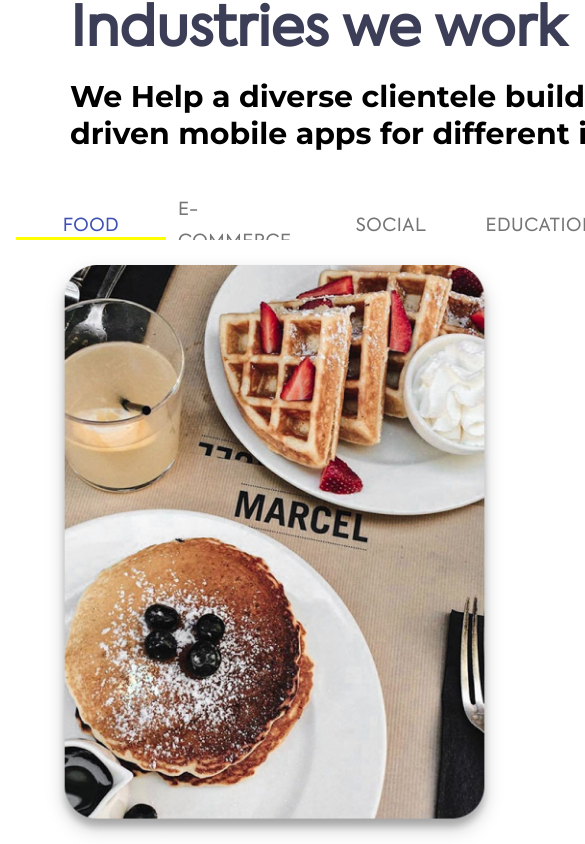
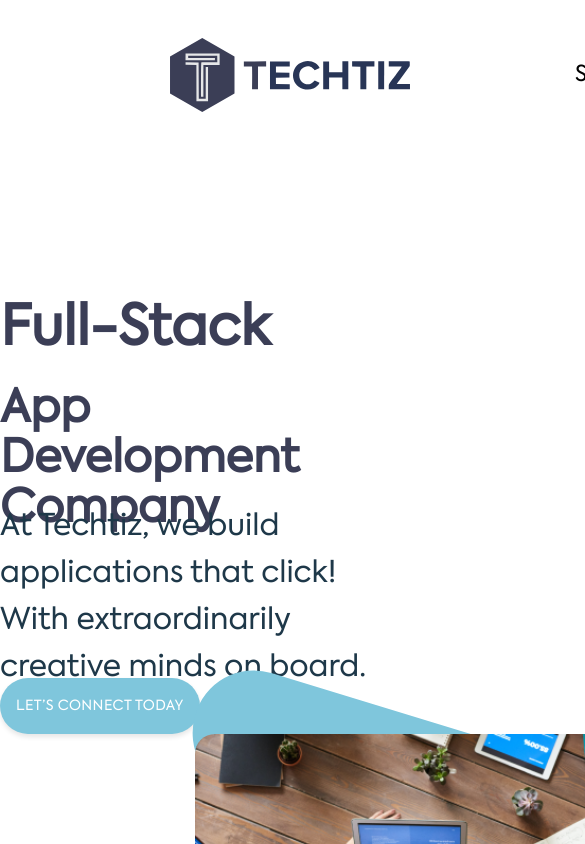
Before and after one commit to mohsinghafoor/techtiz, a React (Create React App) app: page / in a window 390 px wide. Shown: the top 844 px of the page, 585 px wide, since content can reach past the window. Built offline with nearby package versions, Linux system fonts and the light colour scheme.

Commit message:
made feedback,process and projects responsive with grids

```diff
--- a/src/App.js
+++ b/src/App.js
@@ -14,18 +14,22 @@ import { PrivacyPolocy } from "./components/privacyPolicy";
 function App() {
   return (
     <>
-      <Industries />
-      {/* <Header />
-      <FullStack />
-      <Services />
+      {/*
       <Process />
       <Projects />
+      {/*
+
+      <Services /> */}
+      <Header />
+      <FullStack />
+      <Process />
+      <Industries />
       <Feedback />
+      {/* <Pricing /> */}
 
-      <Pricing /> */}
-      {/* <ContactUs />
+      <ContactUs />
       <Footer />
-      <PrivacyPolocy /> */}
+      <PrivacyPolocy />
     </>
   );
 }
--- a/src/components/industries/ecommerce.jsx
+++ b/src/components/industries/ecommerce.jsx
@@ -10,9 +10,9 @@ const useStyles = makeStyles((theme) => ({
   img: {
     width: 437,
     height: 571,
-    left: 170,
-    top: 3220,
-
+    position: "absolute",
+    marginLeft: "-35rem",
+    marginTop: "-19.5rem",
     borderRadius: 34,
   },
   heading: {
--- a/src/components/industries/education.jsx
+++ b/src/components/industries/education.jsx
@@ -8,9 +8,12 @@ const useStyles = makeStyles((theme) => ({
     flexGrow: 1,
   },
   img: {
+    position: "absolute",
     width: 437,
     height: 571,
     borderRadius: 34,
+    marginLeft: "-35rem",
+    marginTop: "-19.5rem",
   },
   heading: {
     display: "flex",
--- a/src/components/industries/food.jsx
+++ b/src/components/industries/food.jsx
@@ -8,12 +8,13 @@ const useStyles = makeStyles((theme) => ({
     flexGrow: 1,
   },
   foodimg: {
+    position: "absolute",
     width: 437,
     height: 571,
-    left: 170,
-    top: 3220,
     filter: "drop-shadow(0px 8px 9px rgba(0, 0, 0, 0.21))",
     borderRadius: 34,
+    marginLeft: "-35rem",
+    marginTop: "-19.5rem",
   },
   foodheading: {
     display: "flex",
--- a/src/components/industries/index.jsx
+++ b/src/components/industries/index.jsx
@@ -7,6 +7,11 @@ const useStyles = makeStyles((theme) => ({
   root: {
     display: "flex",
     flexDirection: "column",
+    marginTop: 100,
+  },
+  right: {
+    marginLeft: "40rem",
+    marginTop: "10rem",
   },
   foodimg: {
     width: 437,
@@ -62,7 +67,7 @@ export default function Industries() {
 
   return (
     <Grid className={classes.root} container>
-      <Grid item lg={6}>
+      <Grid item lg={6} className={classes.right}>
         <Box className={classes.heading}>Industries we work</Box>
         <Box className={classes.subheading}>
           We Help a diverse clientele build result-driven mobile apps for
--- a/src/components/industries/market.jsx
+++ b/src/components/industries/market.jsx
@@ -10,8 +10,10 @@ const useStyles = makeStyles((theme) => ({
   img: {
     width: 437,
     height: 571,
-
+    position: "absolute",
     borderRadius: 34,
+    marginLeft: "-35rem",
+    marginTop: "-19.5rem",
   },
   heading: {
     display: "flex",
--- a/src/components/industries/social.jsx
+++ b/src/components/industries/social.jsx
@@ -12,6 +12,8 @@ const useStyles = makeStyles((theme) => ({
     height: 571,
     position: "absolute",
     borderRadius: 34,
+    marginLeft: "-35rem",
+    marginTop: "-19.5rem",
   },
   heading: {
     display: "flex",
--- a/src/components/industries/tab.jsx
+++ b/src/components/industries/tab.jsx
@@ -45,8 +45,6 @@ const useStyles = makeStyles((theme) => ({
   parent: {
     width: 750,
     height: 52,
-    left: 670,
-    top: 3460,
   },
   indicator: {
     height: 3,
--- a/src/components/process/index.jsx
+++ b/src/components/process/index.jsx
@@ -8,6 +8,7 @@ const useStyles = makeStyles((theme) => ({
     display: "flex",
     flexDirection: "column",
     alignItems: "center",
+    marginTop: 100,
   },
   heading: {
     display: "flex",
--- a/src/components/projects/index.jsx
+++ b/src/components/projects/index.jsx
@@ -93,6 +93,7 @@ const useStyles = makeStyles((theme) => ({
     position: "absolute",
     borderRadius: 30,
     marginLeft: 170,
+    marginTop: 20,
   },
   circle: {
     width: 178,
```
